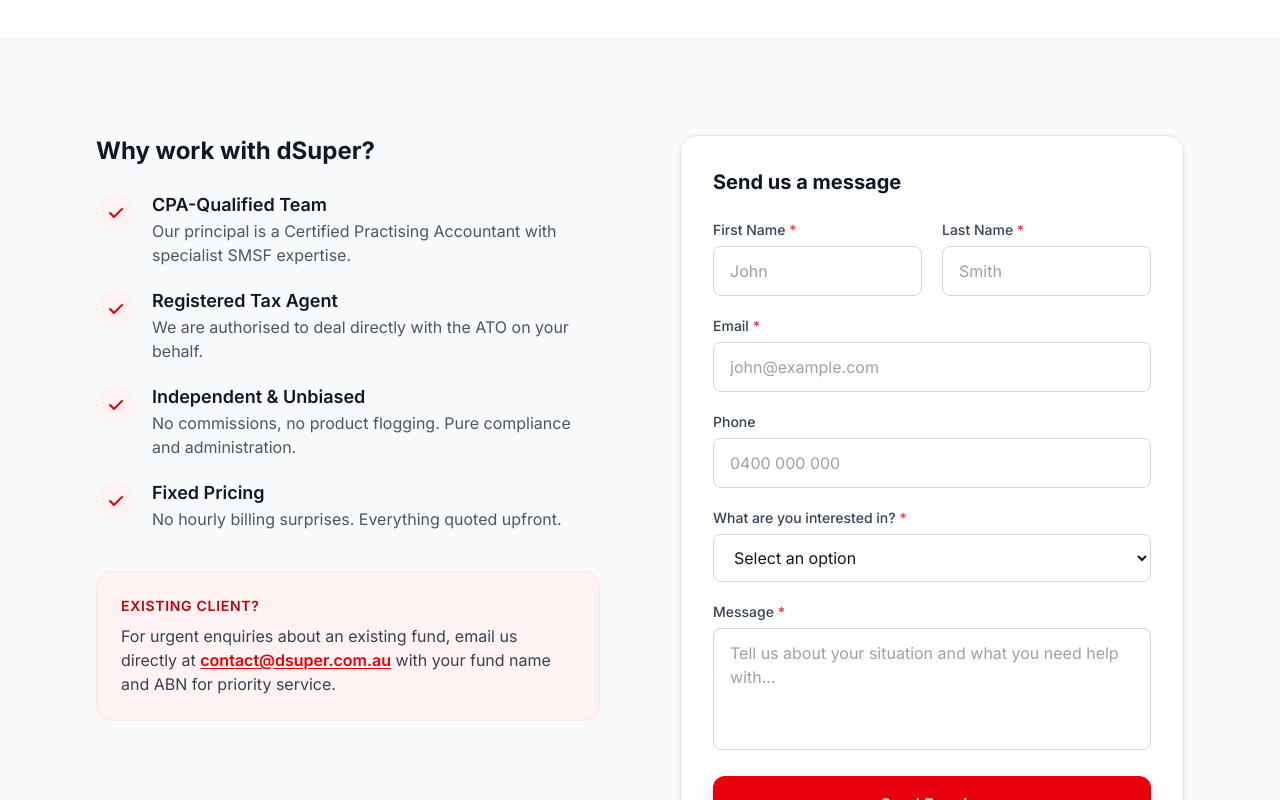
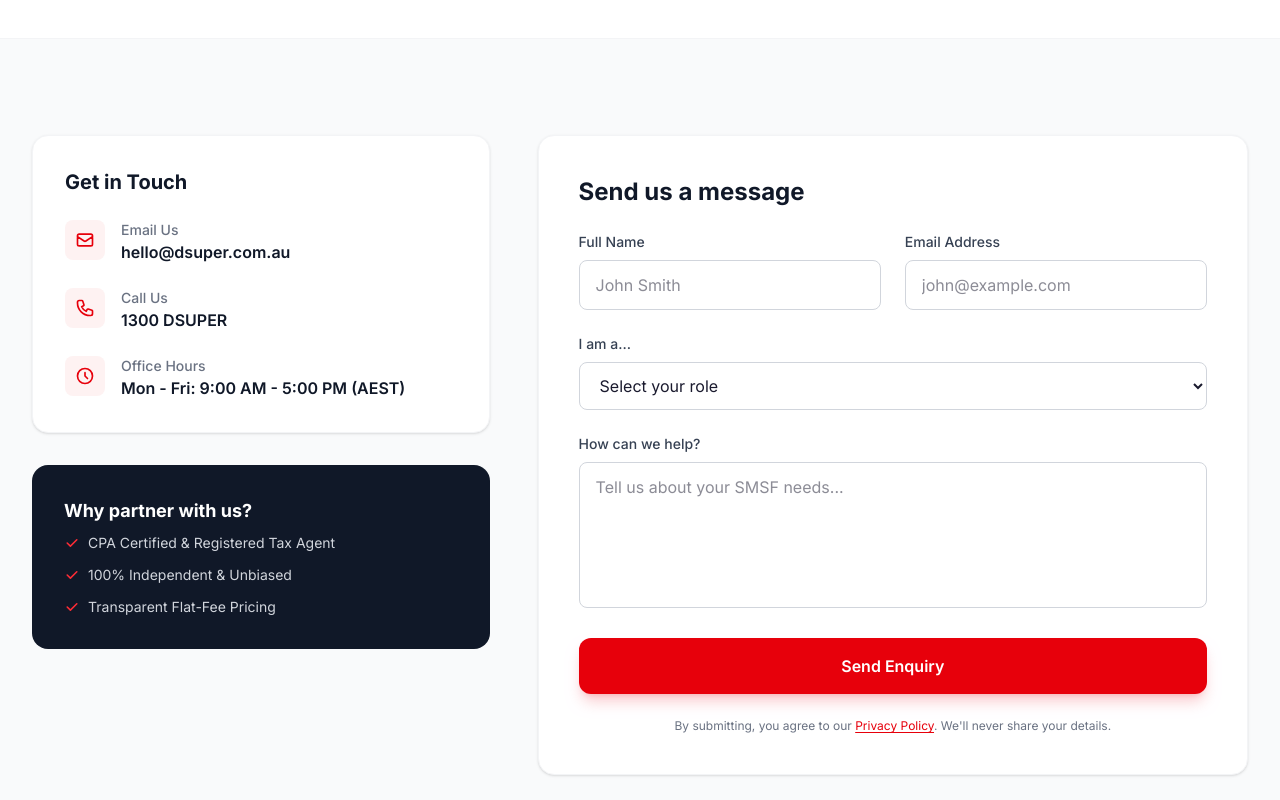
Before and after one commit to kevinmalana/dsuper-preview, a Next.js app: page /contact in a window 1280 px wide. Shown: the part 360-1160 px from the top of the page. Built offline with nearby package versions, Linux system fonts and the light colour scheme.

Commit message:
refactor: match Qwen contact page design — 5-col grid with dark trust card + get in touch info

```diff
--- a/app/contact/page.tsx
+++ b/app/contact/page.tsx
@@ -27,39 +27,110 @@
         </div>
       </section>
 
-      {/* Split Layout */}
+      {/* Main Content — 5-col grid */}
       <section className="py-16 lg:py-24">
-        <div className="max-w-6xl mx-auto px-4 sm:px-6 lg:px-8">
-          <div className="grid grid-cols-1 lg:grid-cols-2 gap-12 lg:gap-20">
-            {/* Left: Trust signals */}
+        <div className="max-w-7xl mx-auto px-4 sm:px-6 lg:px-8">
+          <div className="grid grid-cols-1 lg:grid-cols-5 gap-12">
+            {/* Left Column: Info (2 cols) */}
+            <div className="lg:col-span-2 space-y-8">
+              <div className="bg-white p-8 rounded-2xl shadow-sm border border-gray-100">
+                <h2 className="text-xl font-bold text-gray-900 mb-6">
+                  Get in Touch
+                </h2>
+                <div className="space-y-6">
+                  <div className="flex items-start gap-4">
+                    <div className="w-10 h-10 rounded-lg bg-red-50 text-red-600 flex items-center justify-center flex-shrink-0">
+                      <svg
+                        className="w-5 h-5"
+                        fill="none"
+                        stroke="currentColor"
+                        viewBox="0 0 24 24"
+                      >
+                        <path
+                          strokeLinecap="round"
+                          strokeLinejoin="round"
+                          strokeWidth="2"
+                          d="M3 8l7.89 5.26a2 2 0 002.22 0L21 8M5 19h14a2 2 0 002-2V7a2 2 0 00-2-2H5a2 2 0 00-2 2v10a2 2 0 002 2z"
+                        />
+                      </svg>
+                    </div>
                     <div>
-              <h2 className="text-2xl font-bold text-gray-900 mb-6">
-                Why work with dSuper?
-              </h2>
-              <div className="space-y-5">
-                {[
-                  {
-                    title: "CPA-Qualified Team",
-                    desc: "Our principal is a Certified Practising Accountant with specialist SMSF expertise.",
-                  },
-                  {
-                    title: "Registered Tax Agent",
-                    desc: "We are authorised to deal directly with the ATO on your behalf.",
-                  },
-                  {
-                    title: "Independent & Unbiased",
-                    desc: "No commissions, no product flogging. Pure compliance and administration.",
-                  },
-                  {
-                    title: "Fixed Pricing",
-                    desc: "No hourly billing surprises. Everything quoted upfront.",
-                  },
-                ].map((item) => (
-                  <div key={item.title} className="flex gap-4">
-                    <div className="flex-shrink-0 mt-0.5">
-                      <div className="w-10 h-10 rounded-full bg-red-50 flex items-center justify-center">
+                      <p className="text-sm font-medium text-gray-500">
+                        Email Us
+                      </p>
+                      <a
+                        href="mailto:hello@dsuper.com.au"
+                        className="text-base font-semibold text-gray-900 hover:text-red-600 transition"
+                      >
+                        hello@dsuper.com.au
+                      </a>
+                    </div>
+                  </div>
+                  <div className="flex items-start gap-4">
+                    <div className="w-10 h-10 rounded-lg bg-red-50 text-red-600 flex items-center justify-center flex-shrink-0">
                       <svg
-                          className="w-5 h-5 text-red-600"
+                        className="w-5 h-5"
+                        fill="none"
+                        stroke="currentColor"
+                        viewBox="0 0 24 24"
+                      >
+                        <path
+                          strokeLinecap="round"
+                          strokeLinejoin="round"
+                          strokeWidth="2"
+                          d="M3 5a2 2 0 012-2h3.28a1 1 0 01.948.684l1.498 4.493a1 1 0 01-.502 1.21l-2.257 1.13a11.042 11.042 0 005.516 5.516l1.13-2.257a1 1 0 011.21-.502l4.493 1.498a1 1 0 01.684.949V19a2 2 0 01-2 2h-1C9.716 21 3 14.284 3 6V5z"
+                        />
+                      </svg>
+                    </div>
+                    <div>
+                      <p className="text-sm font-medium text-gray-500">
+                        Call Us
+                      </p>
+                      <a
+                        href="tel:+61000000000"
+                        className="text-base font-semibold text-gray-900 hover:text-red-600 transition"
+                      >
+                        1300 DSUPER
+                      </a>
+                    </div>
+                  </div>
+                  <div className="flex items-start gap-4">
+                    <div className="w-10 h-10 rounded-lg bg-red-50 text-red-600 flex items-center justify-center flex-shrink-0">
+                      <svg
+                        className="w-5 h-5"
+                        fill="none"
+                        stroke="currentColor"
+                        viewBox="0 0 24 24"
+                      >
+                        <path
+                          strokeLinecap="round"
+                          strokeLinejoin="round"
+                          strokeWidth="2"
+                          d="M12 8v4l3 3m6-3a9 9 0 11-18 0 9 9 0 0118 0z"
+                        />
+                      </svg>
+                    </div>
+                    <div>
+                      <p className="text-sm font-medium text-gray-500">
+                        Office Hours
+                      </p>
+                      <p className="text-base font-semibold text-gray-900">
+                        Mon - Fri: 9:00 AM - 5:00 PM (AEST)
+                      </p>
+                    </div>
+                  </div>
+                </div>
+              </div>
+
+              {/* Dark trust card */}
+              <div className="bg-gray-900 p-8 rounded-2xl text-white">
+                <h3 className="text-lg font-bold mb-2">
+                  Why partner with us?
+                </h3>
+                <ul className="space-y-3 text-sm text-gray-300">
+                  <li className="flex items-center gap-2">
+                    <svg
+                      className="w-4 h-4 text-red-500"
                       fill="currentColor"
                       viewBox="0 0 20 20"
                     >
@@ -69,154 +140,112 @@
                         clipRule="evenodd"
                       />
                     </svg>
-                      </div>
-                    </div>
-                    <div>
-                      <h3 className="text-lg font-semibold text-gray-900">
-                        {item.title}
-                      </h3>
-                      <p className="text-gray-600">{item.desc}</p>
-                    </div>
-                  </div>
-                ))}
-              </div>
-
-              <div className="mt-10 p-6 rounded-2xl bg-red-50 border border-red-100">
-                <p className="text-sm font-semibold text-red-700 uppercase tracking-wider mb-2">
-                  Existing Client?
-                </p>
-                <p className="text-gray-700">
-                  For urgent enquiries about an existing fund, email us directly
-                  at{" "}
-                  <a
-                    href="mailto:contact@dsuper.com.au"
-                    className="text-red-600 font-semibold underline underline-offset-2"
+                    CPA Certified & Registered Tax Agent
+                  </li>
+                  <li className="flex items-center gap-2">
+                    <svg
+                      className="w-4 h-4 text-red-500"
+                      fill="currentColor"
+                      viewBox="0 0 20 20"
                     >
-                    contact@dsuper.com.au
-                  </a>{" "}
-                  with your fund name and ABN for priority service.
-                </p>
+                      <path
+                        fillRule="evenodd"
+                        d="M16.707 5.293a1 1 0 010 1.414l-8 8a1 1 0 01-1.414 0l-4-4a1 1 0 011.414-1.414L8 12.586l7.293-7.293a1 1 0 011.414 0z"
+                        clipRule="evenodd"
+                      />
+                    </svg>
+                    100% Independent & Unbiased
+                  </li>
+                  <li className="flex items-center gap-2">
+                    <svg
+                      className="w-4 h-4 text-red-500"
+                      fill="currentColor"
+                      viewBox="0 0 20 20"
+                    >
+                      <path
+                        fillRule="evenodd"
+                        d="M16.707 5.293a1 1 0 010 1.414l-8 8a1 1 0 01-1.414 0l-4-4a1 1 0 011.414-1.414L8 12.586l7.293-7.293a1 1 0 011.414 0z"
+                        clipRule="evenodd"
+                      />
+                    </svg>
+                    Transparent Flat-Fee Pricing
+                  </li>
+                </ul>
               </div>
             </div>
 
-            {/* Right: Contact Form */}
-            <div className="bg-white p-8 rounded-2xl border border-gray-200 shadow-sm">
-              <h2 className="text-xl font-bold text-gray-900 mb-6">
+            {/* Right Column: Form (3 cols) */}
+            <div className="lg:col-span-3">
+              <div className="bg-white p-8 md:p-10 rounded-2xl shadow-sm border border-gray-100">
+                <h2 className="text-2xl font-bold text-gray-900 mb-6">
                   Send us a message
                 </h2>
-              <form
-                action="https://formspree.io/f/your-form-id"
-                method="POST"
-                className="space-y-5"
-              >
-                <div className="grid grid-cols-1 sm:grid-cols-2 gap-5">
+                <form className="space-y-6">
+                  <div className="grid grid-cols-1 md:grid-cols-2 gap-6">
                     <div>
                       <label
-                      htmlFor="firstName"
-                      className="block text-sm font-medium text-gray-700 mb-1.5"
+                        htmlFor="name"
+                        className="block text-sm font-medium text-gray-700 mb-2"
                       >
-                      First Name <span className="text-red-500">*</span>
+                        Full Name
                       </label>
                       <input
                         type="text"
-                      id="firstName"
-                      name="firstName"
-                      required
-                      className="w-full px-4 py-3 rounded-lg border border-gray-300 text-gray-900 placeholder-gray-400 focus:outline-none focus:ring-2 focus:ring-red-500/30 focus:border-red-500 transition-colors"
-                      placeholder="John"
+                        id="name"
+                        className="w-full px-4 py-3 rounded-lg border border-gray-300 focus:ring-2 focus:ring-red-500 focus:border-red-500 transition outline-none"
+                        placeholder="John Smith"
                       />
                     </div>
                     <div>
                       <label
-                      htmlFor="lastName"
-                      className="block text-sm font-medium text-gray-700 mb-1.5"
+                        htmlFor="email"
+                        className="block text-sm font-medium text-gray-700 mb-2"
                       >
-                      Last Name <span className="text-red-500">*</span>
+                        Email Address
                       </label>
                       <input
-                      type="text"
-                      id="lastName"
-                      name="lastName"
-                      required
-                      className="w-full px-4 py-3 rounded-lg border border-gray-300 text-gray-900 placeholder-gray-400 focus:outline-none focus:ring-2 focus:ring-red-500/30 focus:border-red-500 transition-colors"
-                      placeholder="Smith"
+                        type="email"
+                        id="email"
+                        className="w-full px-4 py-3 rounded-lg border border-gray-300 focus:ring-2 focus:ring-red-500 focus:border-red-500 transition outline-none"
+                        placeholder="john@example.com"
                       />
                     </div>
                   </div>
 
                   <div>
                     <label
-                    htmlFor="email"
-                    className="block text-sm font-medium text-gray-700 mb-1.5"
+                      htmlFor="type"
+                      className="block text-sm font-medium text-gray-700 mb-2"
                     >
-                    Email <span className="text-red-500">*</span>
-                  </label>
-                  <input
-                    type="email"
-                    id="email"
-                    name="email"
-                    required
-                    className="w-full px-4 py-3 rounded-lg border border-gray-300 text-gray-900 placeholder-gray-400 focus:outline-none focus:ring-2 focus:ring-red-500/30 focus:border-red-500 transition-colors"
-                    placeholder="john@example.com"
-                  />
-                </div>
-
-                <div>
-                  <label
-                    htmlFor="phone"
-                    className="block text-sm font-medium text-gray-700 mb-1.5"
-                  >
-                    Phone
-                  </label>
-                  <input
-                    type="tel"
-                    id="phone"
-                    name="phone"
-                    className="w-full px-4 py-3 rounded-lg border border-gray-300 text-gray-900 placeholder-gray-400 focus:outline-none focus:ring-2 focus:ring-red-500/30 focus:border-red-500 transition-colors"
-                    placeholder="0400 000 000"
-                  />
-                </div>
-
-                <div>
-                  <label
-                    htmlFor="enquiry"
-                    className="block text-sm font-medium text-gray-700 mb-1.5"
-                  >
-                    What are you interested in?{" "}
-                    <span className="text-red-500">*</span>
+                      I am a...
                     </label>
                     <select
-                    id="enquiry"
-                    name="enquiry"
-                    required
+                      id="type"
+                      className="w-full px-4 py-3 rounded-lg border border-gray-300 focus:ring-2 focus:ring-red-500 focus:border-red-500 transition outline-none bg-white"
                       defaultValue=""
-                    className="w-full px-4 py-3 rounded-lg border border-gray-300 text-gray-900 focus:outline-none focus:ring-2 focus:ring-red-500/30 focus:border-red-500 transition-colors"
                     >
                       <option value="" disabled>
-                      Select an option
+                        Select your role
                       </option>
-                    <option value="setup">SMSF Setup</option>
-                    <option value="transfer">SMSF Transfer</option>
-                    <option value="admin">Ongoing Administration</option>
-                    <option value="compliance">Compliance Review</option>
-                    <option value="other">Other</option>
+                      <option>Direct Trustee (Managing my own SMSF)</option>
+                      <option>Financial Planner / Adviser</option>
+                      <option>Accountant</option>
+                      <option>Other</option>
                     </select>
                   </div>
 
                   <div>
                     <label
                       htmlFor="message"
-                    className="block text-sm font-medium text-gray-700 mb-1.5"
+                      className="block text-sm font-medium text-gray-700 mb-2"
                     >
-                    Message <span className="text-red-500">*</span>
+                      How can we help?
                     </label>
                     <textarea
                       id="message"
-                    name="message"
-                    rows={4}
-                    required
-                    className="w-full px-4 py-3 rounded-lg border border-gray-300 text-gray-900 placeholder-gray-400 focus:outline-none focus:ring-2 focus:ring-red-500/30 focus:border-red-500 transition-colors resize-none"
-                    placeholder="Tell us about your situation and what you need help with..."
+                      rows={5}
+                      className="w-full px-4 py-3 rounded-lg border border-gray-300 focus:ring-2 focus:ring-red-500 focus:border-red-500 transition outline-none resize-none"
+                      placeholder="Tell us about your SMSF needs..."
                     />
                   </div>
 
@@ -241,21 +270,6 @@
               </div>
             </div>
           </div>
-      </section>
-
-      {/* CTA Banner */}
-      <section className="py-12 bg-red-600">
-        <div className="max-w-4xl mx-auto px-4 sm:px-6 lg:px-8 text-center">
-          <p className="text-lg text-red-100 mb-2">Prefer to talk?</p>
-          <p className="text-2xl font-bold text-white">
-            Call us on{" "}
-            <a href="tel:1300123456" className="underline underline-offset-4">
-              1300 123 456
-            </a>
-          </p>
-          <p className="text-red-200 text-sm mt-2">
-            Monday–Friday, 9am–5pm AEDT
-          </p>
         </div>
       </section>
     </div>
```
Lines whose indentation alone changed are shown as unchanged.
